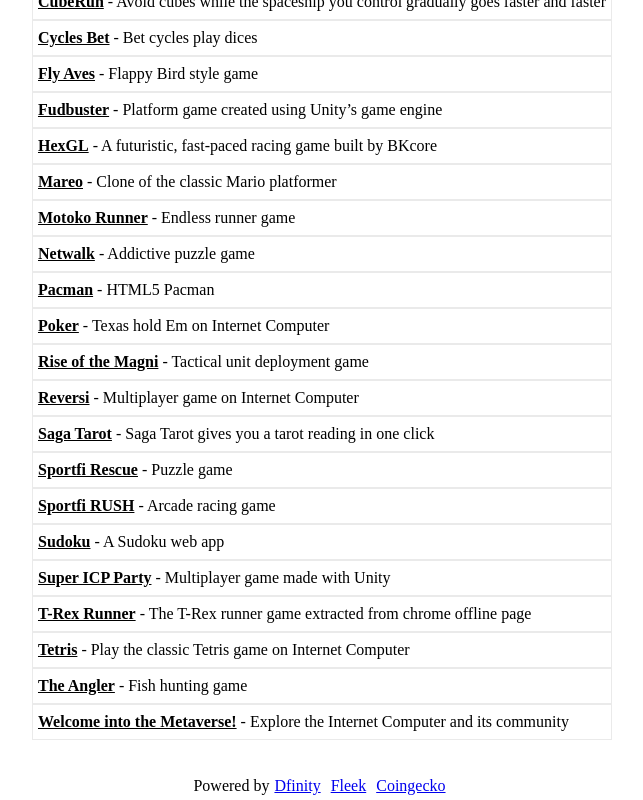
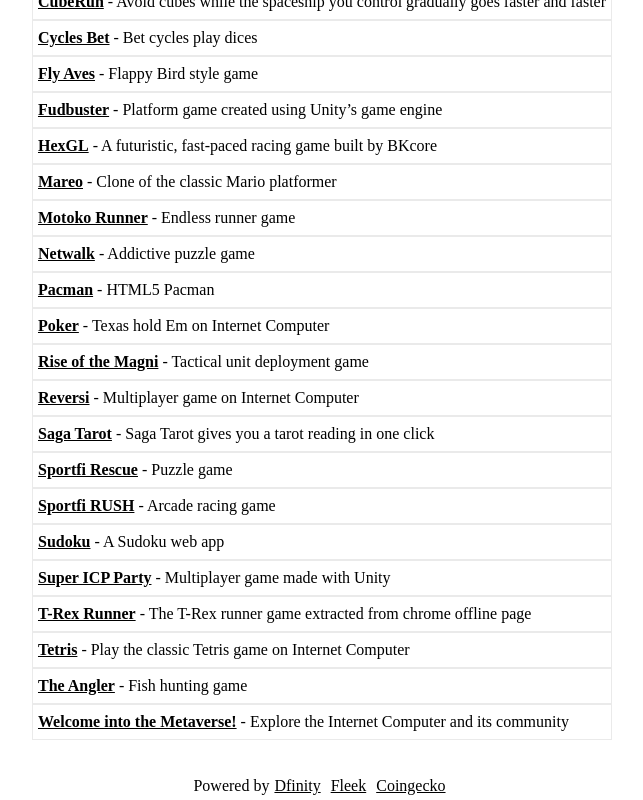
Before and after one commit to rjlucasm/internetcomputer, a Next.js app: page /games in a window 1280 px wide. Shown: the part 332-1132 px from the top of the page, without its empty margins (318-961 px from the left). Built offline with nearby package versions, Linux system fonts and the light colour scheme.

Commit message:
footer a

```diff
--- a/styles/Home.module.css
+++ b/styles/Home.module.css
@@ -24,7 +24,6 @@
   justify-content: center;
   align-items: center;
   margin-top: 2rem;
-  color: inherit;
 }
 
 .footer a {
@@ -33,6 +32,7 @@
   align-items: center;
   flex-grow: 1;
   padding: 5px;
+  color: inherit;
 }
 
 .title a {
```
